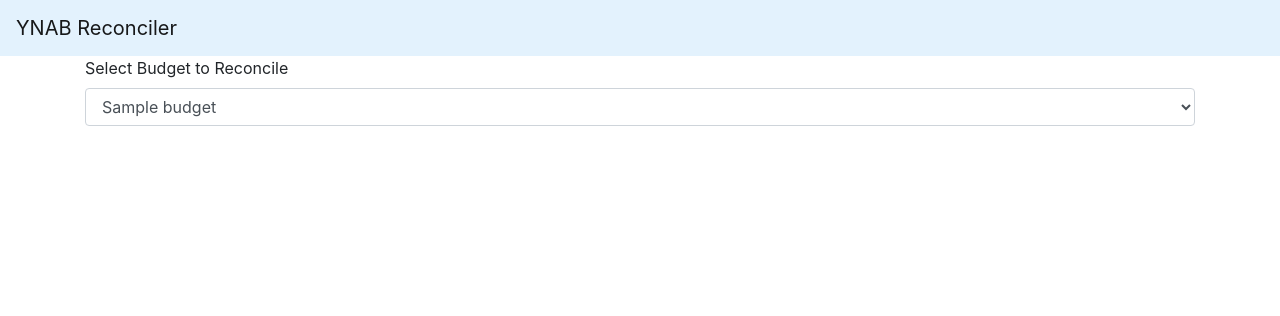
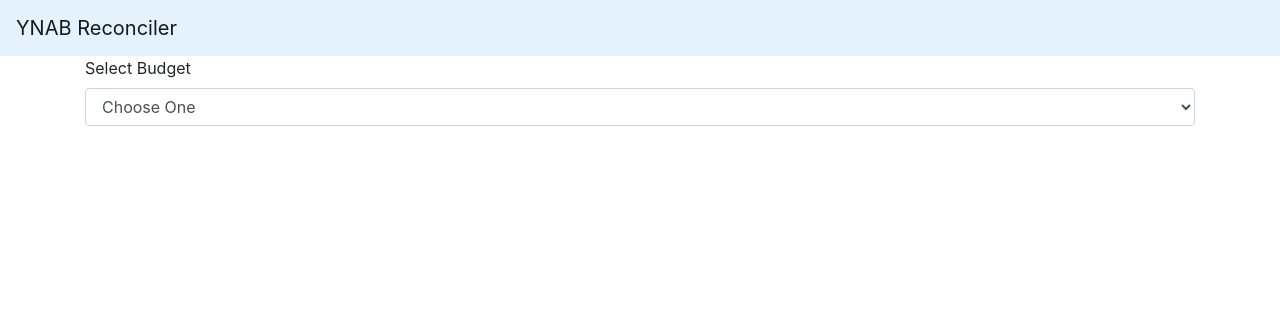
Before and after one commit to pixel-sa/ynab-reconciler, a Flask app: template templates/about.html in a window 1280 px wide. Shown: the top 316 px of the page. Run offline with Flask 2, Linux system fonts and the light colour scheme; the template is opened without the code that fills it: most values are stand-ins (such as "Sample title", 1, 10 or a date in 2020); some libraries are stand-ins or nearby versions.

Commit message:
ui changes

```diff
--- a/templates/about.html
+++ b/templates/about.html
@@ -2,13 +2,21 @@
 
 {% block body %}
 	<div class="form-group">
-		<label for="budget-select">Select Budget to Reconcile</label>
+		<label for="budget-select">Select Budget</label>
 		<select class="form-control" id="budget-select">
+			<option disabled selected>Choose One</option>
+
 			{% for budget in budgets.data.budgets %}
 				<option data-id={{budget.id}}>{{budget.name}}</option>
 			{% endfor %}
 		</select>
 	</div>
+
+	<div class="form-group">
+		<div id="account-select-div"></div>
+	</div>
+
+	<div id="balance-div"></div>
 
 	<!-- <script src="{{ url_for('static', filename='js/budget.js')}}"></script>
 	<script>
```
